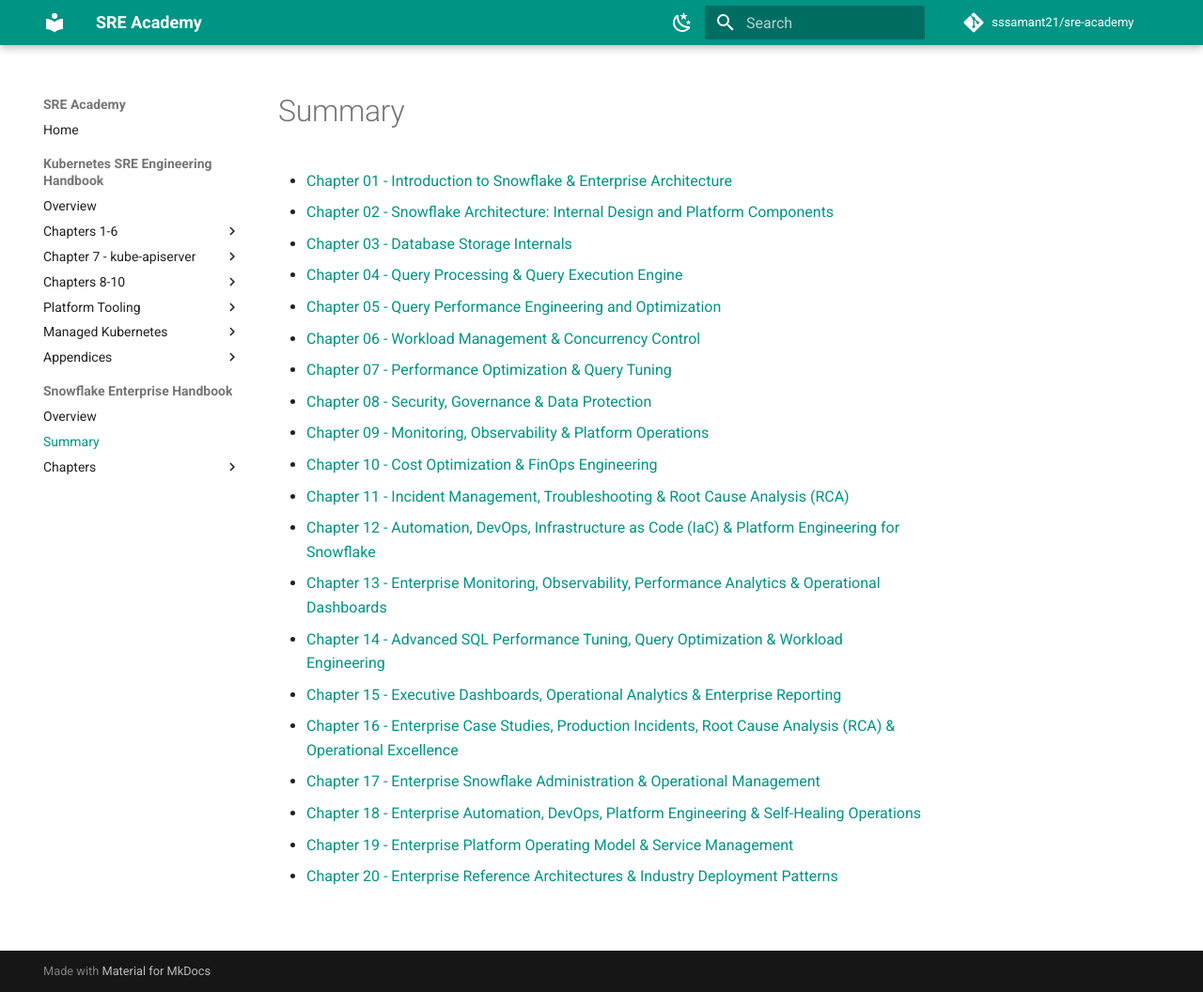
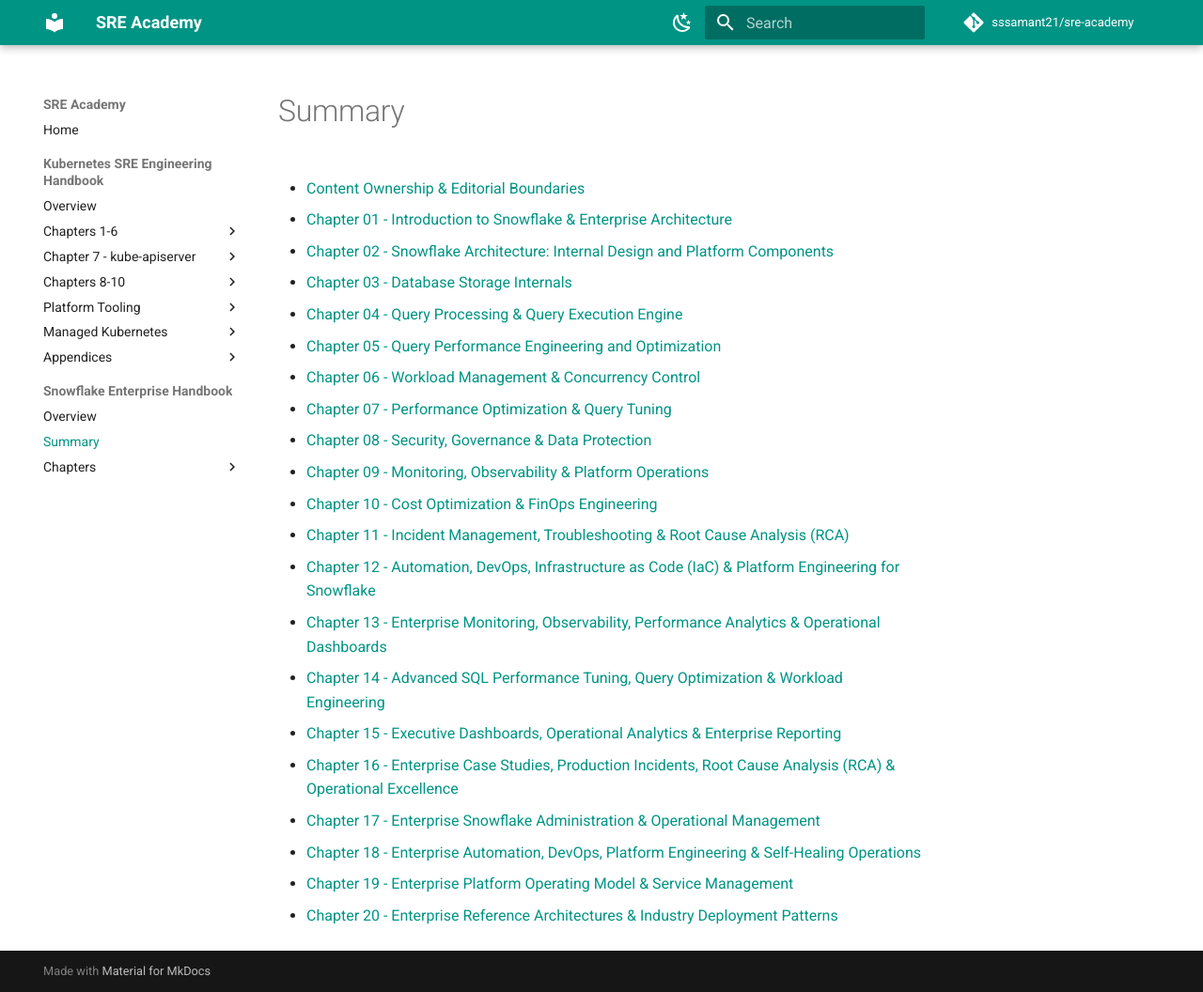
Before and after one commit to sssamant21/sre-academy, an MkDocs documentation site: the page built from docs/books/snowflake/summary.md, in a window 1280 px wide and 1056 px high. Shown: the whole window at 94% size. Built offline with MkDocs 1.6.1 and Material for MkDocs 9.7.7, drawn with Linux system fonts in a browser that asks for light colours; comment, search, counter and statistics services are not loaded.

Commit message:
docs(snowflake): update summary.md for technical review

```diff
--- a/docs/books/snowflake/summary.md
+++ b/docs/books/snowflake/summary.md
@@ -1,4 +1,6 @@
 # Summary
+
+- [Content Ownership & Editorial Boundaries](content-ownership.md)
 
 - [Chapter 01 - Introduction to Snowflake & Enterprise Architecture](chapter-01/README.md)
 - [Chapter 02 - Snowflake Architecture: Internal Design and Platform Components](chapter-02/README.md)
```
